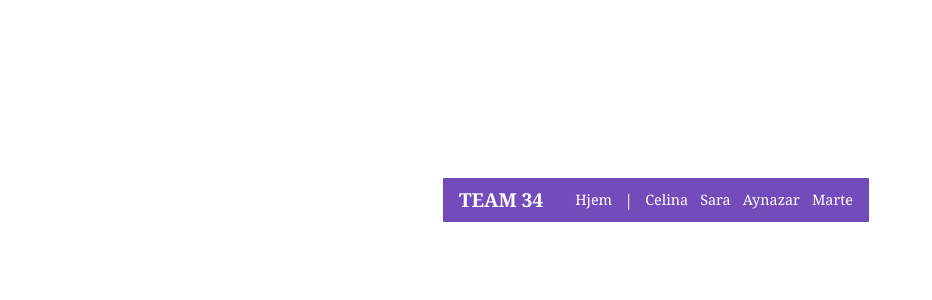
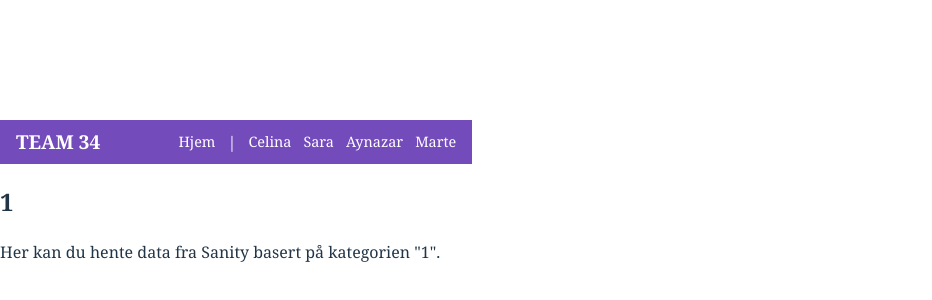
Before and after one commit to Martehalv/Gruppe34_arbeidskrav3, a React (Vite) app: page /1 in a window 1280 px wide. Shown: the part 200-500 px from the top of the page, without its empty margins (0-932 px from the left). Built offline with nearby package versions, Linux system fonts and the light colour scheme.

Commit message:
Har laget dynamiske knapper

```diff
--- a/src/App.jsx
+++ b/src/App.jsx
@@ -1,29 +1,16 @@
-import reactLogo from "./assets/react.svg";
-import viteLogo from "/vite.svg";
-import "./App.css";
 import { BrowserRouter as Router, Routes, Route } from "react-router-dom";
+import Header from "./components/Header";
 import Home from "./components/Home";
+import Resources from "./components/Resources";
 import "./styles/Layout.scss";
-import { Link } from "react-router-dom";
 
 function App() {
   return (
     <Router>
-      <header className="menu">
-        <Link to="/" className="team">
-          TEAM 34
-        </Link>
-        <nav className="navList">
-          <Link to="/">Hjem</Link>
-          <span>|</span>
-          <Link to="/">Celina</Link>
-          <Link to="/">Sara</Link>
-          <Link to="/">Aynazar</Link>
-          <Link to="/">Marte</Link>
-        </nav>
-      </header>
+      <Header />
       <Routes>
         <Route path="/" element={<Home />} />
+        <Route path="/:category" element={<Resources />} />
       </Routes>
     </Router>
   );
--- a/src/components/Header.jsx
+++ b/src/components/Header.jsx
@@ -0,0 +1,19 @@
+// Header.jsx
+import { Link } from "react-router-dom";
+import "../styles/Layout.scss";
+
+export default function Header() {
+  return (
+    <header className="menu">
+      <Link to="/" className="team">TEAM 34</Link>
+      <nav className="navList">
+        <Link to="/">Hjem</Link>
+        <span>|</span>
+        <Link to="/celina">Celina</Link>
+        <Link to="/sara">Sara</Link>
+        <Link to="/aynazar">Aynazar</Link>
+        <Link to="/marte">Marte</Link>
+      </nav>
+    </header>
+  );
+}
--- a/src/components/Home.jsx
+++ b/src/components/Home.jsx
@@ -1,3 +1,4 @@
+// Home.jsx
 export default function Home() {
   return (
     <>
--- /dev/null
+++ b/src/components/Layout.jsx
@@ -0,0 +1,10 @@
+import Nav from "./Nav";
+
+export default function Layout({ children }) {
+  return (
+    <>
+      <Nav />
+      <main>{children}</main>
+    </>
+  );
+}
--- /dev/null
+++ b/src/components/Resources.jsx
@@ -0,0 +1,12 @@
+import { useParams } from "react-router-dom";
+
+export default function Resources() {
+  const { category } = useParams();
+
+  return (
+    <section className="resources">
+      <h2>{category}</h2>
+      <p>Her kan du hente data fra Sanity basert på kategorien "{category}".</p>
+    </section>
+  );
+}
```
